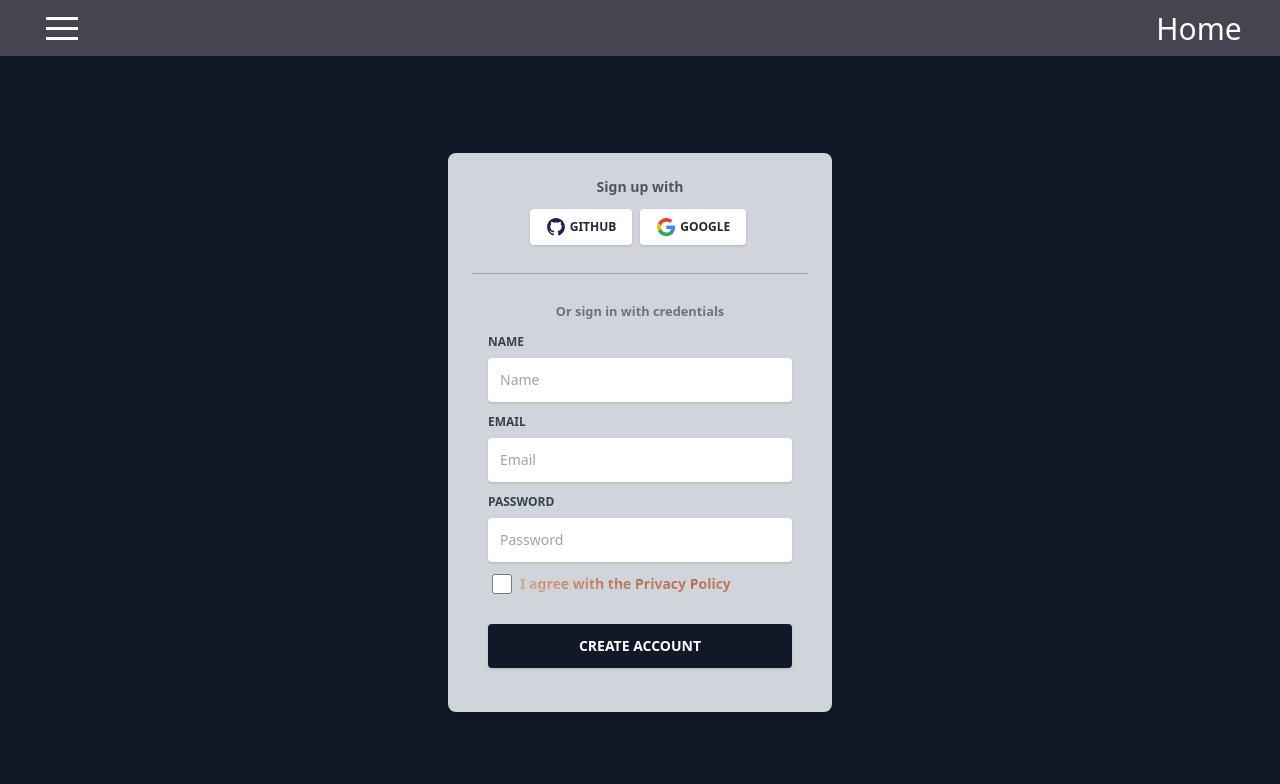
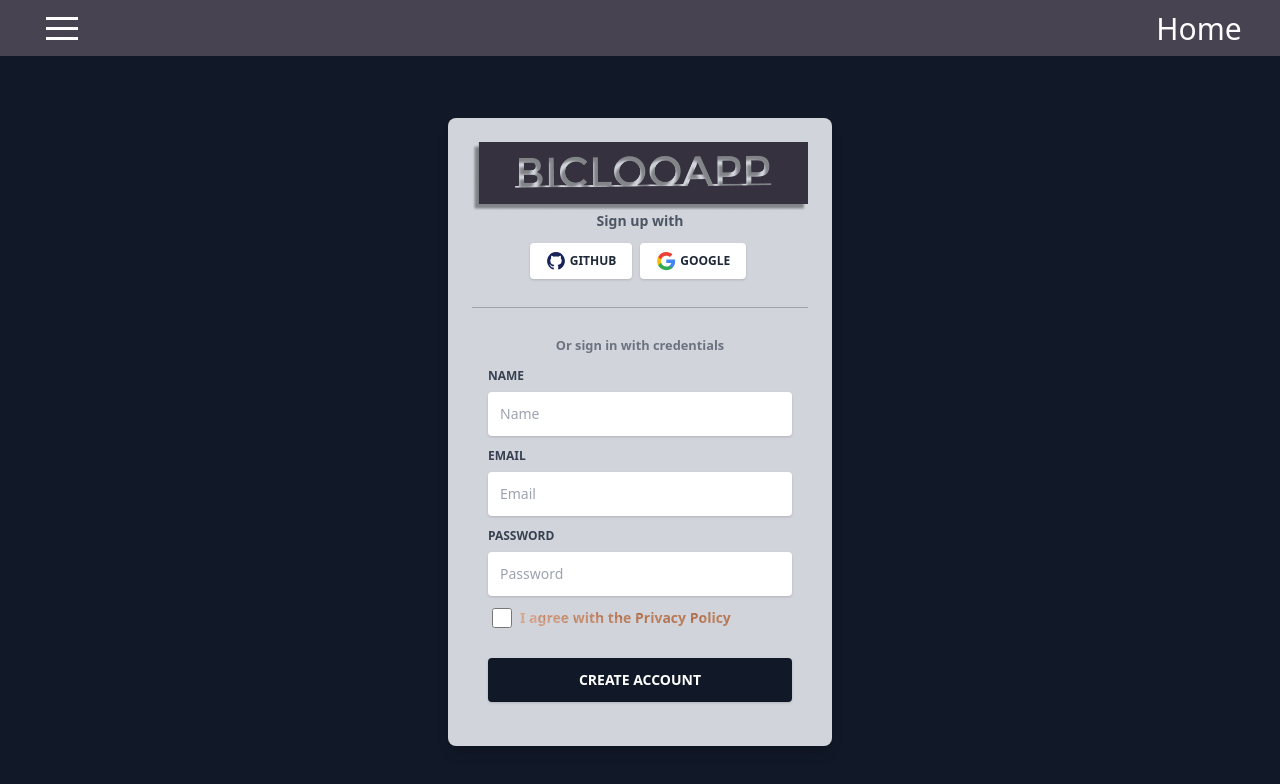
Before and after one commit to teasmade/nts-js-202103-p2-bicloo, a React (Create React App) app: page /signUp in a window 1280 px wide. Shown: the top 784 px of the page. Built offline with nearby package versions, Linux system fonts and the light colour scheme.

Commit message:
add logo profile

```diff
--- a/src/components/profile/signin/SignIn.jsx
+++ b/src/components/profile/signin/SignIn.jsx
@@ -6,6 +6,7 @@ import { useHistory, Link } from 'react-router-dom';
 import UserService from '../../../Services/UserService';
 import GithubBtn from '../../buttons/github/GithubBtn';
 import GoogleBtn from '../../buttons/google/GoogleBtn';
+import LogoBicloo from '../../../assets/img/logo-bicloo.png';
 
 const SignIn = () => {
   const history = useHistory();
@@ -33,6 +34,7 @@ const SignIn = () => {
               <div className="w-full lg:w-4/12 px-4">
                 <div className="relative flex flex-col min-w-0 break-words w-full mb-6 shadow-lg rounded-lg bg-gray-300 border-0">
                   <div className="rounded-t mb-0 px-6 py-6">
+                    <img src={LogoBicloo} alt="logo" />
                     <div className="text-center mb-3">
                       <h6 className="text-gray-600 text-sm font-bold">
                         Sign in with
--- a/src/components/profile/signup/SignUp.jsx
+++ b/src/components/profile/signup/SignUp.jsx
@@ -10,6 +10,7 @@ import Logo from '../../../assets/logo.png';
 import './SignUp.css';
 import GithubBtn from '../../buttons/github/GithubBtn';
 import GoogleBtn from '../../buttons/google/GoogleBtn';
+import LogoBicloo from '../../../assets/img/logo-bicloo.png';
 
 export default function SignUp() {
   const signIn = useHistory();
@@ -28,6 +29,7 @@ export default function SignUp() {
                 <div className="relative flex flex-col min-w-0 break-words w-full mb-6 shadow-lg rounded-lg bg-gray-300 border-0">
                   <div className="rounded-t mb-0 px-6 py-6">
                     <div className="text-center mb-3">
+                      <img src={LogoBicloo} alt="logo" />
                       <h6 className="text-gray-600 text-sm font-bold">
                         Sign up with
                       </h6>
```
Also changed, not shown: src/assets/img/logo-bicloo.png (added).
